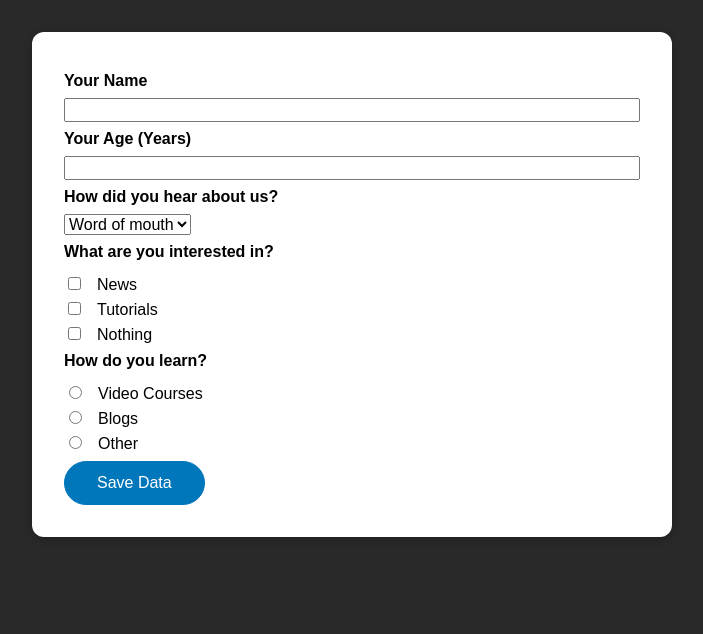
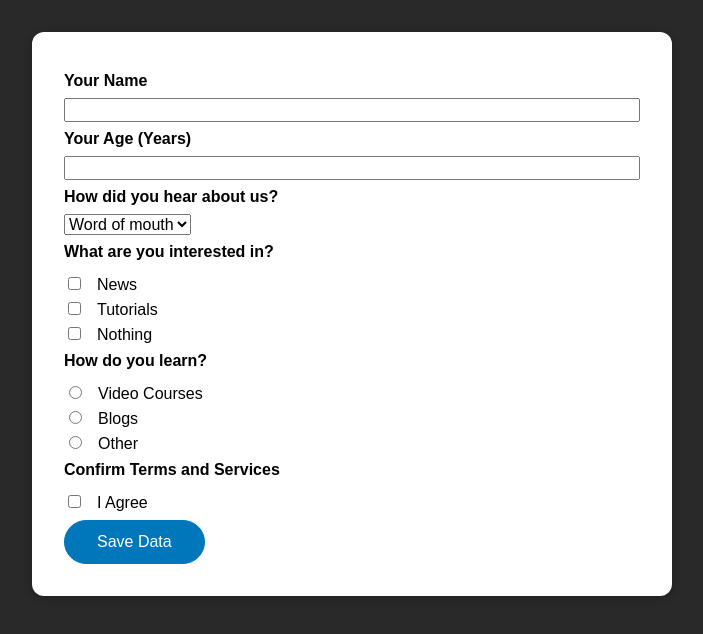
Before and after one commit to Gagandeep39/vue-forms-demo, a Vue app: page / in a window 1280 px wide. Shown: the top 634 px of the page, without its empty margins (288-991 px from the left). Built offline with nearby package versions, Linux system fonts and the light colour scheme.

Commit message:
Added single checkbox

```diff
--- a/src/components/TheForm.vue
+++ b/src/components/TheForm.vue
@@ -83,6 +83,18 @@
         <label for="how-other">Other</label>
       </div>
     </div>
+    <div class="form-control">
+      <h2>Confirm Terms and Services</h2>
+      <div>
+        <input
+          id="terms"
+          name="terms"
+          type="checkbox"
+          v-model="terms"
+        />
+        <label for="terms">I Agree</label>
+      </div>
+    </div>
     <div>
       <button>Save Data</button>
     </div>
@@ -97,7 +109,8 @@ export default {
       userAge: null,
       referrer: 'wom',
       interest: [],
-      how: null
+      how: null,
+      terms: false
     };
   },
   methods: {
@@ -107,6 +120,7 @@ export default {
       console.log(this.referrer);
       console.log(this.interest);
       console.log(this.how);
+      console.log(this.terms);
       this.userName = '';
     }
   }
```
